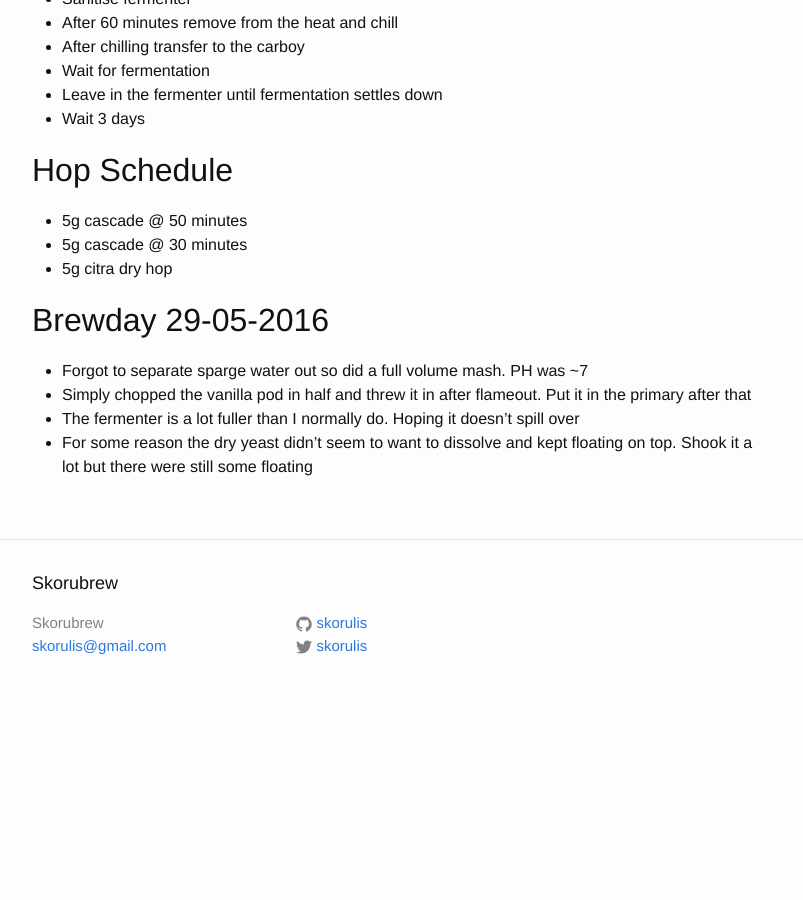
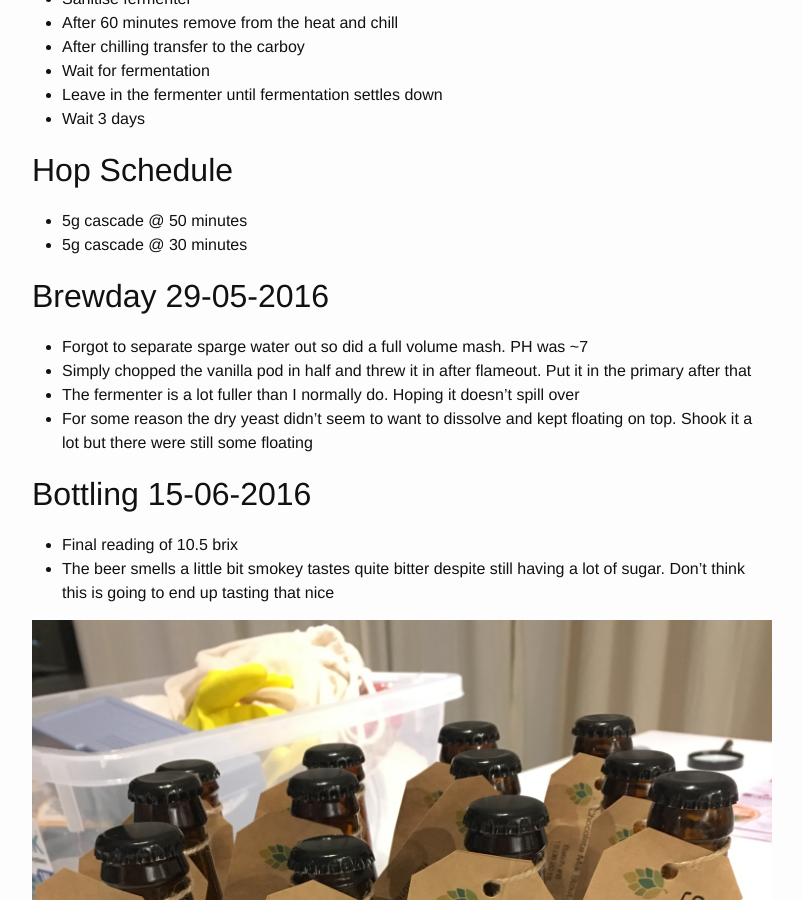
Before and after one commit to skorulis/homebrew, a Jekyll site: the page built from _posts/2016-05-25-skorubrew-8.markdown, in a window 1280 px wide and 900 px high, scrolled down 826 px. Shown: the whole window, without its empty margins (238-1041 px from the left). Built offline with Jekyll 4.4.1, drawn with Linux system fonts in a browser that asks for light colours; before the commit the page ends 1543 px from its top, so only the background shows below that; some of the changed text lies outside the part shown.

Commit message:
Update #8

```diff
--- a/_posts/2016-05-25-skorubrew-8.markdown
+++ b/_posts/2016-05-25-skorubrew-8.markdown
@@ -5,9 +5,12 @@ title:  "Skorubrew #8"
 style: Chocolate milk stout
 date:   2016-05-25
 brew-date: 2016-05-29
+bottle-date: 2016-06-15
 original-gravity: 1.068
+final-gravity: 1.026
 original-brix: 16.2
-brew-status : Fermenting
+alcohol-pct: 5.6%
+brew-status : Bottled
 yeast-temp : 18
 ---
 
@@ -48,7 +51,6 @@ Hop Schedule
 
 * 5g cascade @ 50 minutes
 * 5g cascade @ 30 minutes
-* 5g citra dry hop
 
 Brewday 29-05-2016
 ----------
@@ -57,3 +59,11 @@ Brewday 29-05-2016
 * Simply chopped the vanilla pod in half and threw it in after flameout. Put it in the primary after that
 * The fermenter is a lot fuller than I normally do. Hoping it doesn't spill over
 * For some reason the dry yeast didn't seem to want to dissolve and kept floating on top. Shook it a lot but there were still some floating
+
+Bottling 15-06-2016
+-------------
+
+* Final reading of 10.5 brix
+* The beer smells a little bit smokey tastes quite bitter despite still having a lot of sugar. Don't think this is going to end up tasting that nice
+
+![Bottled]({{ site.baseurl }}/assets/bottled-8.jpg)
--- a/_posts/2016-05-25-skorubrew-9.markdown
+++ b/_posts/2016-05-25-skorubrew-9.markdown
@@ -45,3 +45,5 @@ Brewday 29-05-2016
 * Tried a new method of squeezing the bag by putting it in a colander and pushing down with a bowl. Much less messy but not sure if it gets the same efficiency as using my hands.
 * Put the lactose in with about 20 minutes left on the boil
 * Gravity came in at lower than 3 despite the addition of more ingredients
+
+![Brewday]({{ site.baseurl }}/assets/brewday-9.JPG)
```
Also changed, not shown: assets/bottled-8.jpg (added), assets/brewday-9.JPG (added).
